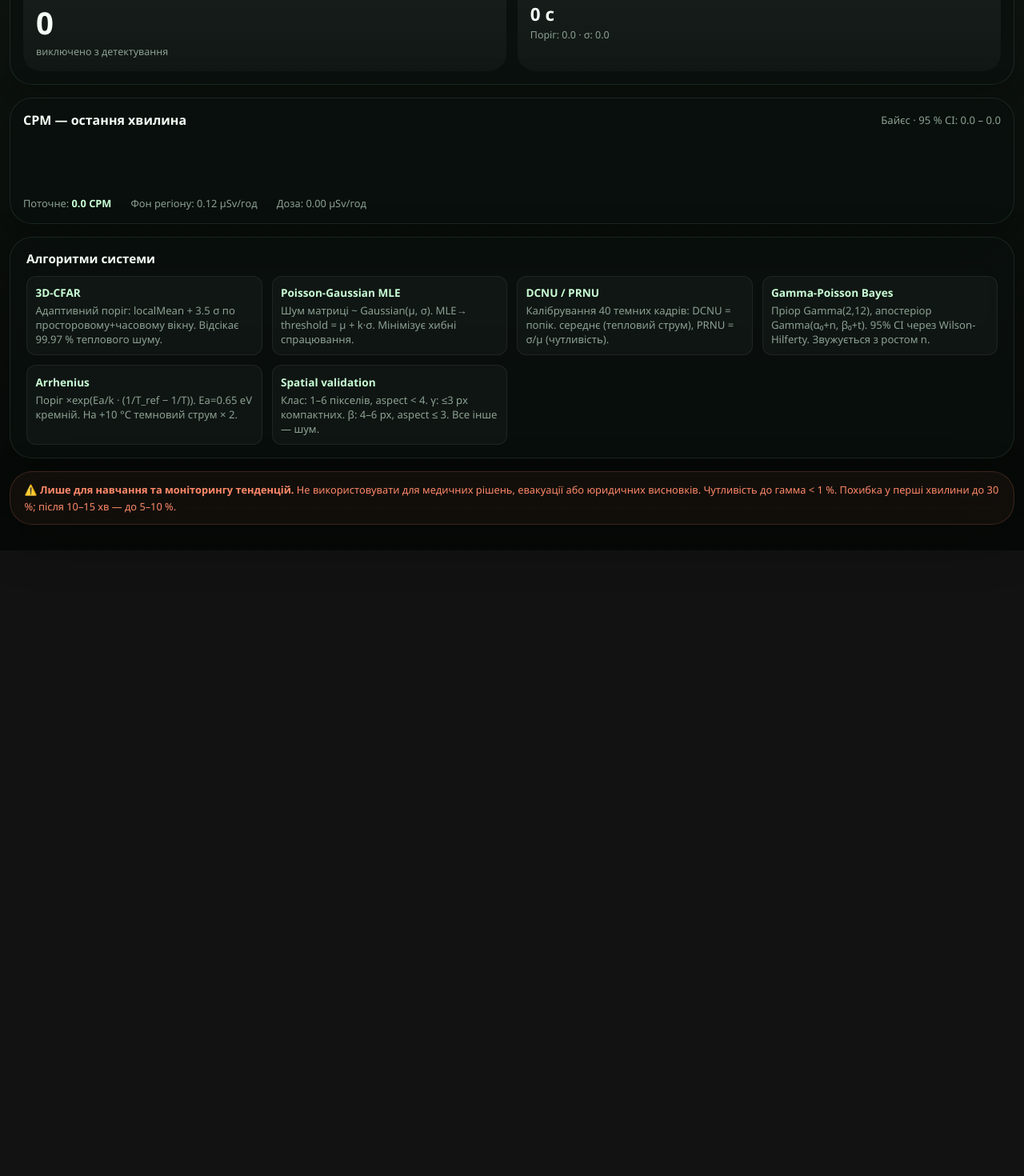
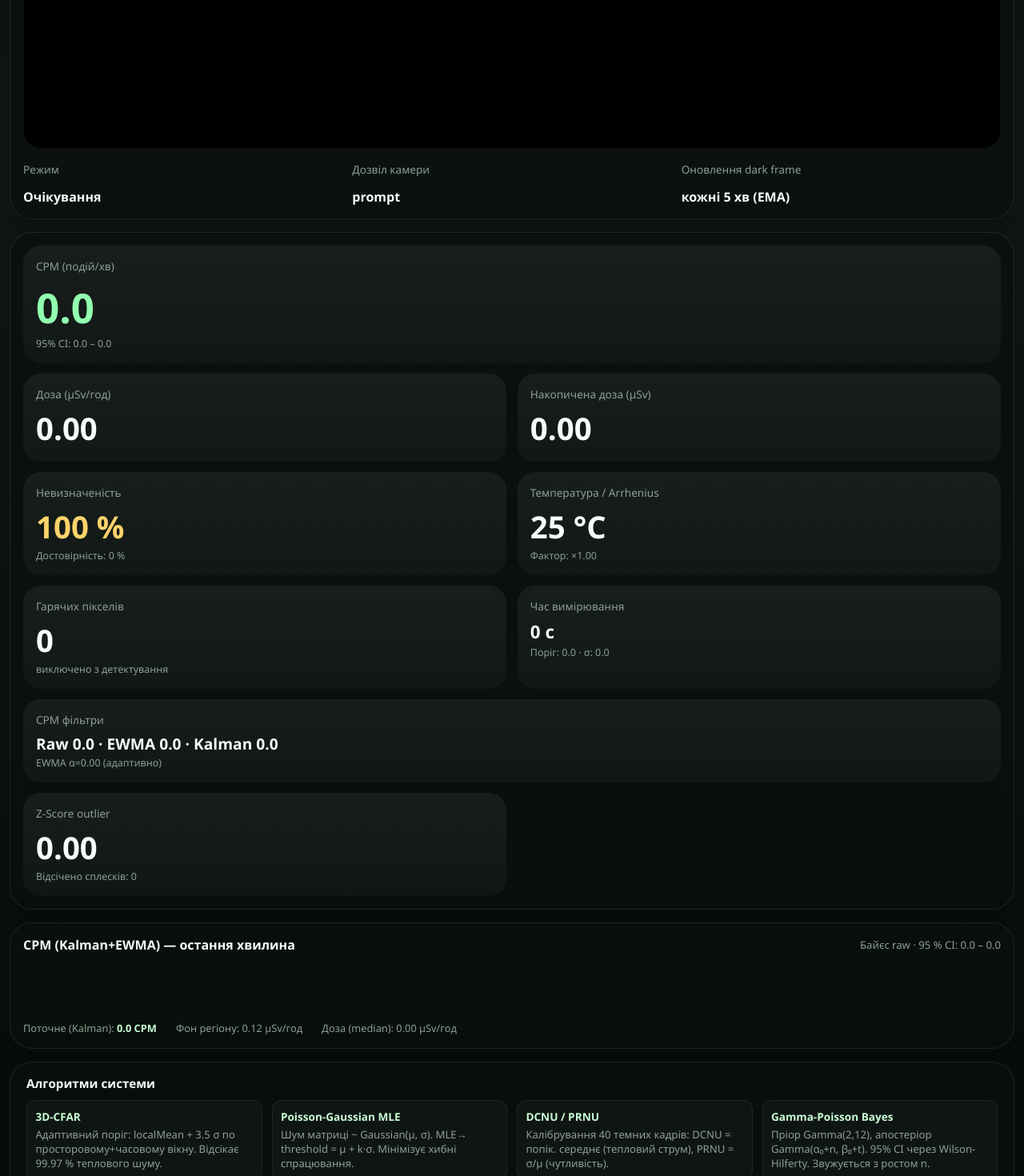
Before and after one commit to aprowaz1-crypto/Radiation-detection-, a React (Vite) app: page / in a window 1280 px wide. Shown: the part 1060-2530 px from the top of the page at 80% size. Before the commit the page ends 1748 px from the top, so only its background shows below. Built offline with nearby package versions, Linux system fonts and the light colour scheme.

Commit message:
Add Kalman/EWMA/Z-score, rolling dark EMA, median dose filter, and live camera preview

```diff
--- a/src/App.tsx
+++ b/src/App.tsx
@@ -6,6 +6,7 @@ import {
   resetDetectorState,
   getBadPixelCount,
   arrhenius,
+  updateCalibrationMapsEMA,
   type CalibrationMaps,
   type RadiationEvent,
 } from './lib/detector'
@@ -22,6 +23,11 @@ const CALIB_FRAMES = 40          // frames to collect for DCNU/PRNU maps
 const DOWNSCALE    = 0.25        // frame downscale for perf (still sufficient for detection)
 const MAX_LOG      = 80          // max events in live log
 const GRAPH_LEN    = 60          // seconds of history in graph
+const ZSCORE_WINDOW = 60         // rolling seconds for outlier baseline
+const ZSCORE_LIMIT = 4.0         // outlier trigger threshold
+const ROLLING_DARK_MS = 5 * 60 * 1000
+const ROLLING_DARK_ALPHA = 0.06
+const DOSE_MEDIAN_WINDOW = 9
 
 // ─── Types ────────────────────────────────────────────────────────────────────
 type AppStatus = 'idle' | 'calibrating' | 'measuring' | 'error'
@@ -43,6 +49,21 @@ const DEFAULT_SETTINGS: Settings = {
 function fmt1(n: number) { return n.toFixed(1) }
 function fmt2(n: number) { return n.toFixed(2) }
 function fmtPct(n: number) { return Math.round(n) + ' %' }
+
+function meanStd(values: number[]): { mean: number; std: number } {
+  if (values.length === 0) return { mean: 0, std: 0 }
+  const mean = values.reduce((s, v) => s + v, 0) / values.length
+  const variance = values.reduce((s, v) => s + (v - mean) * (v - mean), 0) / values.length
+  return { mean, std: Math.sqrt(Math.max(variance, 0)) }
+}
+
+function median(values: number[]): number {
+  if (values.length === 0) return 0
+  const sorted = [...values].sort((a, b) => a - b)
+  const m = Math.floor(sorted.length / 2)
+  if (sorted.length % 2 === 0) return 0.5 * (sorted[m - 1] + sorted[m])
+  return sorted[m]
+}
 
 function describeCameraError(err: unknown): string {
   if (!(err instanceof Error)) {
@@ -125,6 +146,11 @@ export default function App() {
   // Timing / accumulation
   const lastTickRef    = useRef<number>(0)
   const eventBufRef    = useRef<RadiationEvent[]>([])  // events since last tick
+  const rollingNextDarkRef = useRef<number>(0)
+  const zscoreWindowRef = useRef<number[]>([])
+  const doseWindowRef = useRef<number[]>([])
+  const ewmaRef = useRef<number | null>(null)
+  const kalmanRef = useRef<{ x: number; p: number; ready: boolean }>({ x: 0, p: 8, ready: false })
 
   // Temperature (Battery API or manual estimate)
   const tempRef        = useRef<number>(25)
@@ -149,6 +175,12 @@ export default function App() {
   const startedAtRef   = useRef<number>(0)
   const [threshold,    setThreshold]    = useState(0)
   const [frameSigma,   setFrameSigma]   = useState(0)
+  const [rawCpm,       setRawCpm]       = useState(0)
+  const [ewmaCpm,      setEwmaCpm]      = useState(0)
+  const [kalmanCpm,    setKalmanCpm]    = useState(0)
+  const [ewmaAlpha,    setEwmaAlpha]    = useState(0)
+  const [lastZscore,   setLastZscore]   = useState(0)
+  const [outliersCut,  setOutliersCut]  = useState(0)
 
   // ─── Battery temperature ───────────────────────────────────────────────────
   useEffect(() => {
@@ -214,15 +246,61 @@ export default function App() {
       lastTickRef.current = now
 
       const newEvents = eventBufRef.current.splice(0)
-      addObservation(newEvents.length, dt)
+      const cpsRaw = newEvents.length / Math.max(dt, 0.25)
+      const baseline = zscoreWindowRef.current.slice(-ZSCORE_WINDOW)
+      const { mean, std } = meanStd(baseline)
+      let z = 0
+      let eventsForBayes = newEvents.length
+
+      if (baseline.length >= 12 && std > 0.02) {
+        z = (cpsRaw - mean) / std
+        if (Math.abs(z) > ZSCORE_LIMIT) {
+          const clippedCps = Math.max(0, mean + Math.sign(z) * 3 * std)
+          eventsForBayes = Math.max(0, Math.round(clippedCps * dt))
+          setOutliersCut(prev => prev + 1)
+        }
+      }
+
+      zscoreWindowRef.current = [...baseline, cpsRaw].slice(-ZSCORE_WINDOW)
+      setLastZscore(z)
+      addObservation(eventsForBayes, dt)
 
       const est = estimateCPM(settings.efficiencyCoeff)
-      const dose = cpmToDose(est.cpm, settings.naturalBgMsvH, settings.sensorFactor)
+      setRawCpm(est.cpm)
+
+      const prevEwma = ewmaRef.current
+      const innovation = prevEwma === null ? 0 : Math.abs(est.cpm - prevEwma)
+      const alpha = Math.max(0.12, Math.min(0.82, 0.18 + (innovation / Math.max(10, est.cpm + 1)) * 0.6))
+      const ewma = prevEwma === null ? est.cpm : alpha * est.cpm + (1 - alpha) * prevEwma
+      ewmaRef.current = ewma
+      setEwmaAlpha(alpha)
+      setEwmaCpm(ewma)
+
+      const kState = kalmanRef.current
+      if (!kState.ready) {
+        kState.x = ewma
+        kState.p = 12
+        kState.ready = true
+      }
+      const q = 1.5 + Math.min(10, innovation * 0.15)
+      const r = Math.max(4, std * std * 3600)
+      kState.p += q
+      const gain = kState.p / (kState.p + r)
+      kState.x = kState.x + gain * (ewma - kState.x)
+      kState.p = (1 - gain) * kState.p
+      const kCpm = Math.max(0, kState.x)
+      setKalmanCpm(kCpm)
+
+      const doseRaw = cpmToDose(kCpm, settings.naturalBgMsvH, settings.sensorFactor)
+      const nextDoseWindow = [...doseWindowRef.current, doseRaw].slice(-DOSE_MEDIAN_WINDOW)
+      doseWindowRef.current = nextDoseWindow
+      const dose = median(nextDoseWindow)
+
       setBayes(est)
       setDoseRate(dose)
       setAccumDose(prev => prev + (dose / 3600) * dt)
       setElapsedSec(Math.round((now - startedAtRef.current) / 1000))
-      setGraphPoints(prev => [...prev.slice(-(GRAPH_LEN - 1)), est.cpm])
+      setGraphPoints(prev => [...prev.slice(-(GRAPH_LEN - 1)), kCpm])
 
       if (newEvents.length > 0) {
         const tagged = newEvents.map(e => ({ ...e, doseRate: dose }))
@@ -279,6 +357,19 @@ export default function App() {
     }
 
     // ── Detection phase ──
+    if (calibMapRef.current && Date.now() >= rollingNextDarkRef.current) {
+      const gray = new Float32Array(sw * sh)
+      for (let i = 0; i < sw * sh; i++) {
+        gray[i] = 0.299 * imageData.data[i*4]
+                + 0.587 * imageData.data[i*4+1]
+                + 0.114 * imageData.data[i*4+2]
+      }
+      updateCalibrationMapsEMA(calibMapRef.current, gray, ROLLING_DARK_ALPHA)
+      setBadPixels(getBadPixelCount())
+      rollingNextDarkRef.current = Date.now() + ROLLING_DARK_MS
+      setStatusMsg('Rolling dark frame оновлено через EMA. Вимірювання триває.')
+    }
+
     const result = detectFrame(imageData.data, sw, sh, calibMapRef.current, tempRef.current)
     setThreshold(result.threshold)
     setFrameSigma(result.sigma)
@@ -349,6 +440,16 @@ export default function App() {
     setAccumDose(0)
     setCalibProgress(0)
     setElapsedSec(0)
+    setRawCpm(0)
+    setEwmaCpm(0)
+    setKalmanCpm(0)
+    setEwmaAlpha(0)
+    setLastZscore(0)
+    setOutliersCut(0)
+    zscoreWindowRef.current = []
+    doseWindowRef.current = []
+    ewmaRef.current = null
+    kalmanRef.current = { x: 0, p: 8, ready: false }
 
     const hasPermission = cameraPerm === 'granted' || await requestCameraPermission()
     if (!hasPermission) return
@@ -379,6 +480,7 @@ export default function App() {
       } catch { /* constraints not supported on this device */ }
 
       await video.play()
+      rollingNextDarkRef.current = Date.now() + ROLLING_DARK_MS
     } catch (err) {
       setStatus('error')
       setStatusMsg(describeCameraError(err))
@@ -458,7 +560,6 @@ export default function App() {
     <div className="app-shell">
 
       {/* Hidden elements */}
-      <video ref={videoRef} muted playsInline style={{ display: 'none' }} />
       <canvas ref={canvasRef} style={{ display: 'none' }} />
 
       {/* Hero */}
@@ -515,6 +616,32 @@ export default function App() {
 
       {/* Main dashboard */}
       <div className="dashboard-grid">
+
+        <div className="panel-card camera-panel" style={{ gridColumn: 'span 12' }}>
+          <div className="panel-heading">
+            <h2>Потік камери (live)</h2>
+            <span style={{ color: 'var(--muted)', fontSize: '0.82rem' }}>
+              {videoRef.current?.videoWidth ? `${videoRef.current.videoWidth}×${videoRef.current.videoHeight}` : 'немає потоку'}
+            </span>
+          </div>
+          <div className="camera-stage">
+            <video ref={videoRef} className="camera-video" muted playsInline autoPlay />
+          </div>
+          <div className="camera-meta">
+            <label>
+              <span className="meta-label">Режим</span>
+              <strong>{status === 'measuring' ? 'Вимірювання' : status === 'calibrating' ? 'Калібрування' : 'Очікування'}</strong>
+            </label>
+            <label>
+              <span className="meta-label">Дозвіл камери</span>
+              <strong>{cameraPerm}</strong>
+            </label>
+            <label>
+              <span className="meta-label">Оновлення dark frame</span>
+              <strong>кожні 5 хв (EMA)</strong>
+            </label>
+          </div>
+        </div>
 
         {/* ─── Main metrics ─── */}
         <div className="panel-card metrics-panel" style={{ gridColumn: 'span 12' }}>
@@ -582,6 +709,22 @@ export default function App() {
             </small>
           </div>
 
+          <div className="metric-tile" style={{ gridColumn: 'span 2' }}>
+            <span>CPM фільтри</span>
+            <strong style={{ fontSize: '1.2rem' }}>Raw {fmt1(rawCpm)} · EWMA {fmt1(ewmaCpm)} · Kalman {fmt1(kalmanCpm)}</strong>
+            <small style={{ color: 'var(--muted)', fontSize: '0.78rem', display: 'block', marginTop: 2 }}>
+              EWMA α={fmt2(ewmaAlpha)} (адаптивно)
+            </small>
+          </div>
+
+          <div className="metric-tile">
+            <span>Z-Score outlier</span>
+            <strong style={{ color: Math.abs(lastZscore) > ZSCORE_LIMIT ? 'var(--warn)' : 'inherit' }}>{fmt2(lastZscore)}</strong>
+            <small style={{ color: 'var(--muted)', fontSize: '0.78rem', display: 'block', marginTop: 2 }}>
+              Відсічено сплесків: {outliersCut}
+            </small>
+          </div>
+
         </div>
 
         {/* ─── Bayesian CI progress note ─── */}
@@ -597,14 +740,14 @@ export default function App() {
         {/* ─── CPM Sparkline ─── */}
         <div className="panel-card graph-panel" style={{ gridColumn: 'span 12' }}>
           <div className="panel-heading">
-            <h2>CPM — остання хвилина</h2>
-            <span style={{ color: 'var(--muted)', fontSize: '0.82rem' }}>Байєс · 95 % CI: {fmt1(bayes.ci95Low)} – {fmt1(bayes.ci95High)}</span>
+            <h2>CPM (Kalman+EWMA) — остання хвилина</h2>
+            <span style={{ color: 'var(--muted)', fontSize: '0.82rem' }}>Байєс raw · 95 % CI: {fmt1(bayes.ci95Low)} – {fmt1(bayes.ci95High)}</span>
           </div>
           <Sparkline points={graphPoints} max={maxCpm} />
           <div style={{ display: 'flex', gap: '1.5rem', marginTop: '0.5rem', color: 'var(--muted)', fontSize: '0.8rem' }}>
-            <span>Поточне: <strong style={{ color: 'var(--accent)' }}>{fmt1(bayes.cpm)} CPM</strong></span>
+            <span>Поточне (Kalman): <strong style={{ color: 'var(--accent)' }}>{fmt1(kalmanCpm)} CPM</strong></span>
             <span>Фон регіону: {fmt2(settings.naturalBgMsvH)} μSv/год</span>
-            <span>Доза: {fmt2(doseRate)} μSv/год</span>
+            <span>Доза (median): {fmt2(doseRate)} μSv/год</span>
           </div>
         </div>
 
@@ -675,6 +818,11 @@ export default function App() {
               ['Gamma-Poisson Bayes', 'Пріор Gamma(2,12), апостеріор Gamma(α₀+n, β₀+t). 95% CI через Wilson-Hilferty. Звужується з ростом n.'],
               ['Arrhenius', 'Поріг ×exp(Ea/k · (1/T_ref − 1/T)). Ea=0.65 eV кремній. На +10 °C темновий струм × 2.'],
               ['Spatial validation', 'Клас: 1–6 пікселів, aspect < 4. γ: ≤3 px компактних. β: 4–6 px, aspect ≤ 3. Все інше — шум.'],
+              ['Kalman filter', '1D Калман згладжує CPM майже без затримки: prediction + correction із динамічними Q/R.'],
+              ['Adaptive EWMA', 'EWMA з адаптивним α: чим більша інновація, тим вище вага нового виміру.'],
+              ['Z-Score outlier reject', 'Аномальні сплески (|z| > 4) обрізаються перед Байєс-оновленням для стійкості до мюонів.'],
+              ['Rolling Dark Frame', 'Кожні 5 хв оновлюємо DCNU/PRNU через EMA, щоб компенсувати дрейф сенсора з часом.'],
+              ['Median dose filter', 'Останні 9 оцінок дози проходять через медіану для робастної накопиченої дози.'],
             ].map(([title, desc]) => (
               <div key={title} style={{ padding: '0.65rem', borderRadius: 12, background: 'rgba(255,255,255,0.03)', border: '1px solid rgba(255,255,255,0.07)' }}>
                 <strong style={{ color: 'var(--accent)', display: 'block', marginBottom: 4, fontSize: '0.85rem' }}>{title}</strong>
```
Also changed, not shown: src/lib/detector.ts (+38 -0 lines).
